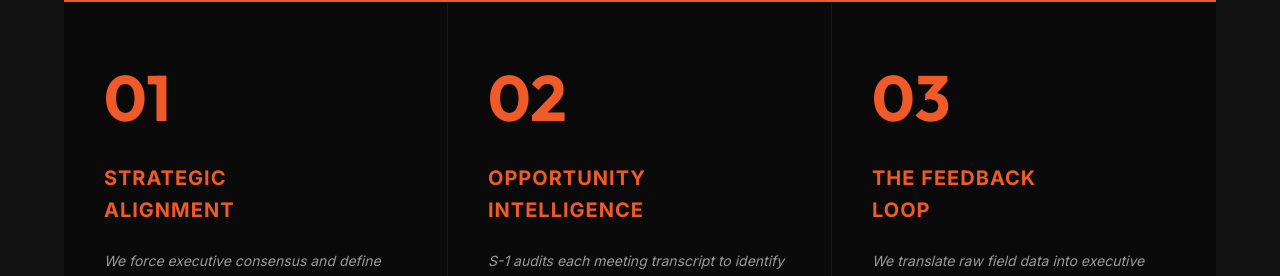
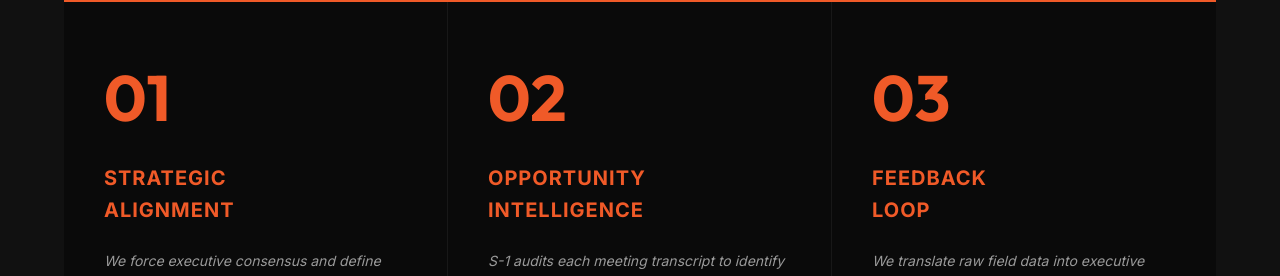
Before and after one commit to JRLuckett/Sellerate-pitch, a Next.js app: page / in a window 1280 px wide. Shown: the part 2544-2820 px from the top of the page. Built offline with nearby package versions, Linux system fonts and the light colour scheme.

Commit message:
Removed 'The' from Feedback Loop title on OS Mechanics section

```diff
--- a/app/page.tsx
+++ b/app/page.tsx
@@ -56,7 +56,7 @@ const IMPACT = [
   },
   {
     number: '03',
-    title: <>The Feedback<br/>Loop</>,
+    title: <>Feedback<br/>Loop</>,
     desc: 'We translate raw field data into executive decisions, eliminating the void between your SDRs and the organization\'s leadership.',
     bullets: [
       'Rapid iteration on outbound sequences from real call data',
```
